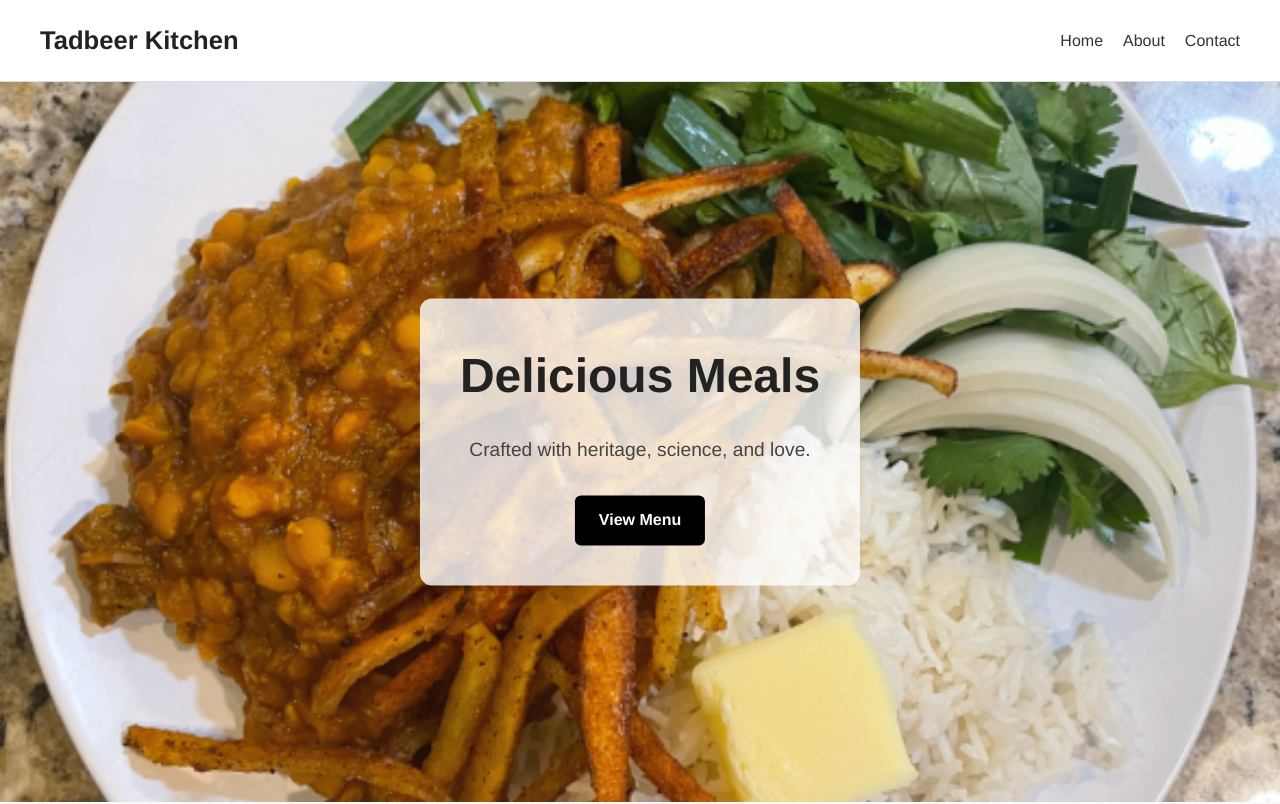
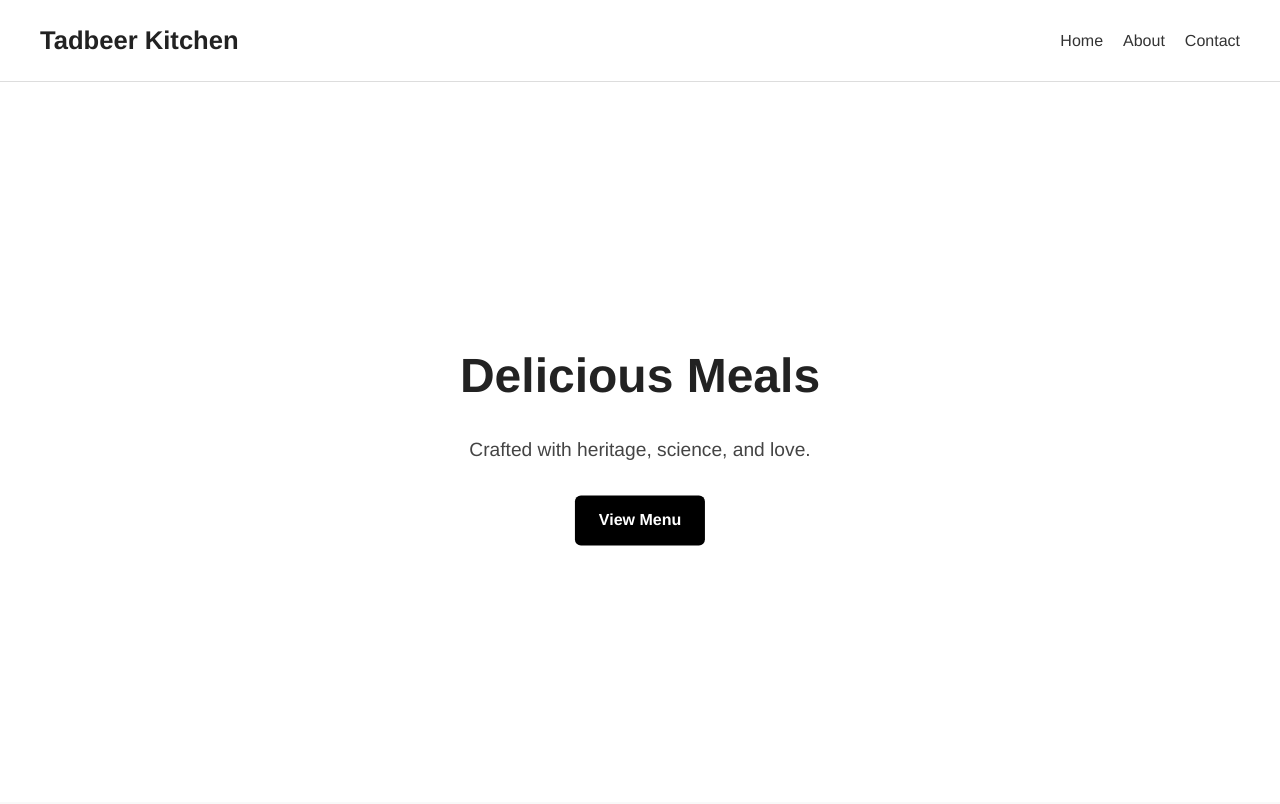
Before and after one commit to parsazarei/fuzzy-garbanzo, a plain HTML site: page index.html in a window 1280 px wide. Shown: the top 804 px of the page. Drawn offline with Linux system fonts and the light colour scheme.

Commit message:
Update index.html

```diff
--- a/index.html
+++ b/index.html
@@ -4,7 +4,7 @@
   <meta charset="UTF-8">
   <meta name="viewport" content="width=device-width, initial-scale=1.0">
   <title>Tadbeer Kitchen</title>
-  <!-- Link to external CSS for all styling, including carousel -->
+  <!-- Link to external CSS for all styling -->
   <link rel="stylesheet" href="styles.css">
 </head>
 <body>
@@ -20,16 +20,9 @@
     </nav>
   </header>
 
-  <!-- Hero Section with Image Carousel -->
+  <!-- Hero Section (Static Light Background) -->
   <section class="hero">
-    <!-- Replace dish1 through dish5 with your actual filenames -->
-    <img src="dish1.jpg" class="active" alt="Dish 1">
-    <img src="dish2.jpg" alt="Dish 2">
-    <img src="dish3.jpg" alt="Dish 3">
-    <img src="dish4.jpg" alt="Dish 4">
-    <img src="dish5.jpg" alt="Dish 5">
-
-    <!-- Overlay content sits on top of the carousel images -->
+    <!-- background-image set in CSS -->
     <div class="overlay">
       <h1>Delicious Meals</h1>
       <p>Crafted with heritage, science, and love.</p>
@@ -58,16 +51,5 @@
       </div>
     </div>
   </section>
-
-  <!-- Carousel script toggles the .active class on hero images -->
-  <script>
-    const images = document.querySelectorAll('.hero img');
-    let index = 0;
-    setInterval(() => {
-      images[index].classList.remove('active');
-      index = (index + 1) % images.length;
-      images[index].classList.add('active');
-    }, 5000);
-  </script>
 </body>
 </html>
```
